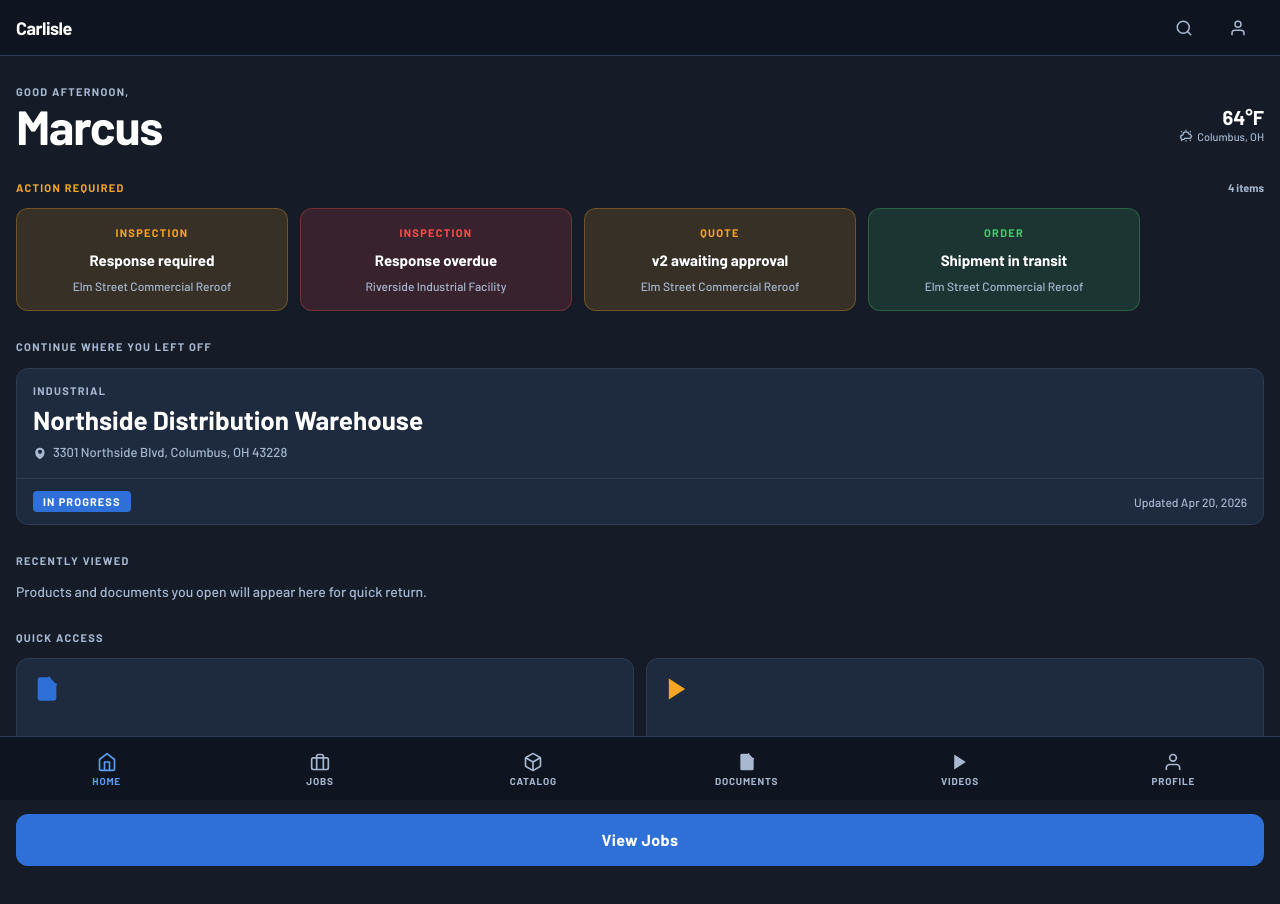
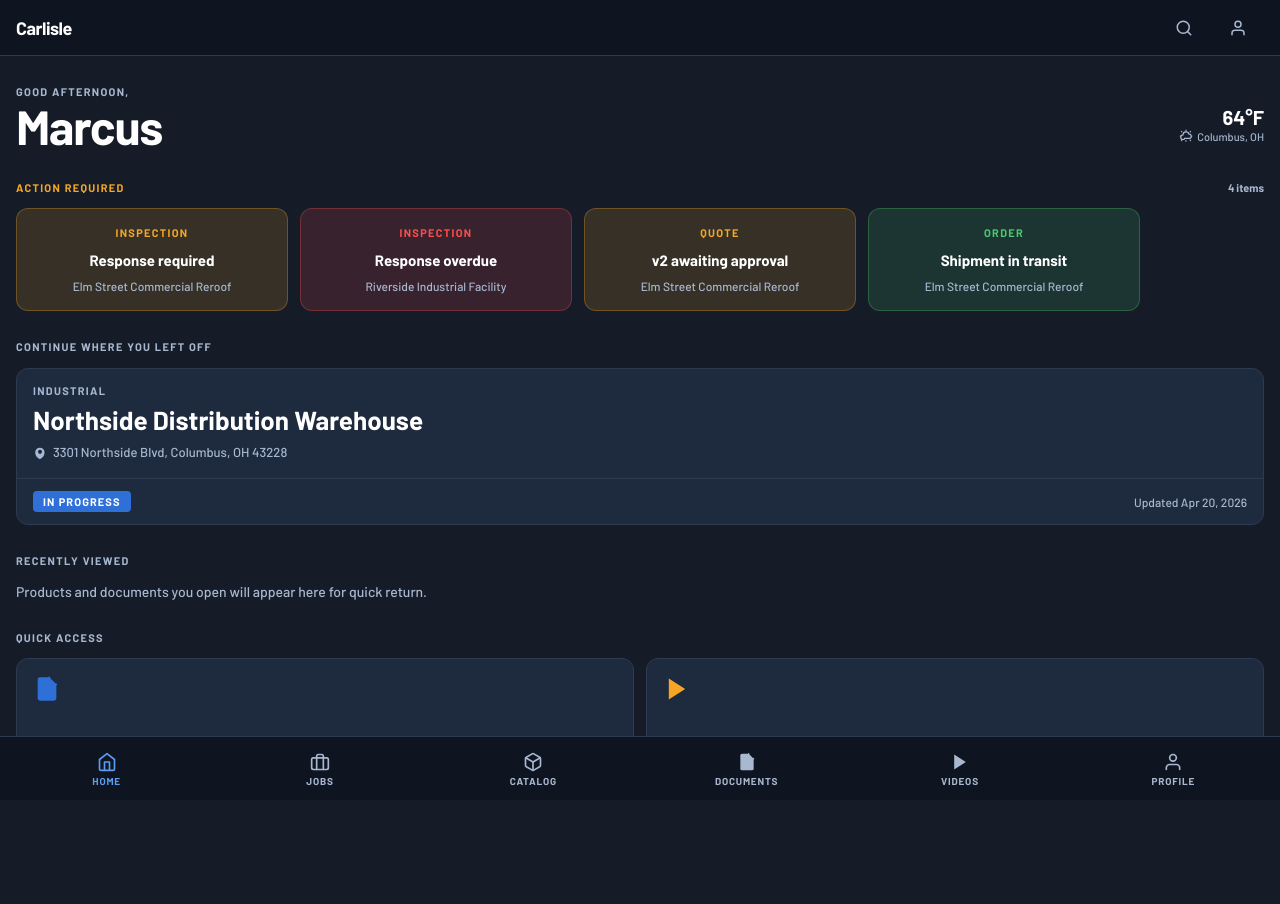
Before and after one commit to kmcconnell4/Protogen_Academy_300_Contractor_App, a Vue app: page / in a window 1280 px wide. Shown: the top 904 px of the page. After the commit the page ends 878 px from the top, so only its background shows below. Built offline with nearby package versions, Linux system fonts and the light colour scheme.

Commit message:
Tweaks to the home page and video page cards

```diff
--- a/src/components/videos/VideoCard.vue
+++ b/src/components/videos/VideoCard.vue
@@ -9,7 +9,12 @@ const props = defineProps({
 </script>
 
 <template>
-  <div class="bg-surface border border-border rounded-xl overflow-hidden flex flex-col">
+  <a
+    :href="video.videoUrl"
+    target="_blank"
+    rel="noopener noreferrer"
+    class="bg-surface border border-border rounded-xl overflow-hidden flex flex-col active:opacity-80 transition-opacity"
+  >
     <img
       :src="video.thumbnailUrl"
       :alt="video.title"
@@ -22,15 +27,6 @@ const props = defineProps({
         {{ video.category }} &middot; {{ t('videos.duration') }}: {{ video.duration }}
       </p>
       <p class="text-text-secondary text-sm line-clamp-2 flex-1">{{ video.description }}</p>
-      <a
-        :href="video.videoUrl"
-        target="_blank"
-        rel="noopener noreferrer"
-        class="mt-2 inline-flex items-center justify-center gap-2 h-tap rounded-lg bg-interactive text-white font-bold text-sm"
-      >
-        <svg class="w-4 h-4 shrink-0" viewBox="0 0 24 24" fill="currentColor" aria-hidden="true"><polygon points="5,3 19,12 5,21" /></svg>
-        {{ t('videos.watch') }}
-      </a>
     </div>
-  </div>
+  </a>
 </template>
--- a/src/views/HomeView.vue
+++ b/src/views/HomeView.vue
@@ -59,25 +59,5 @@ const recentJob = computed(() =>
       <QuickAccess />
     </section>
 
-    <!-- CTA: contractor starts a job, rep adds a contractor -->
-    <div class="px-4 mt-8">
-      <router-link
-        v-if="role === 'contractor'"
-        to="/jobs"
-        class="flex items-center justify-center w-full h-tap rounded-xl bg-interactive text-white font-bold text-base tracking-wide transition-opacity active:opacity-80"
-        style="font-family: var(--font-body);"
-      >
-        {{ t('home.cta_new_job') }}
-      </router-link>
-      <button
-        v-else
-        disabled
-        class="flex items-center justify-center w-full h-tap rounded-xl bg-amber/30 text-bg/50 font-bold text-base tracking-wide cursor-not-allowed"
-        style="font-family: var(--font-body);"
-        :title="t('common.coming_soon')"
-      >
-        + {{ t('home.cta_add_contractor') }}
-      </button>
-    </div>
   </main>
 </template>
--- a/src/views/ProfileView.vue
+++ b/src/views/ProfileView.vue
@@ -17,9 +17,6 @@ const { role } = useRole()
 
     <!-- Page header -->
     <div class="px-4 pt-6 pb-5 border-b border-border">
-      <p class="text-[11px] font-[700] uppercase tracking-[0.12em] text-text-secondary mb-1 leading-none">
-        {{ t('profile.section_label') }}
-      </p>
       <h1
         class="text-[2.25rem] font-[800] text-white leading-none"
         style="font-family: var(--font-heading);"
```
